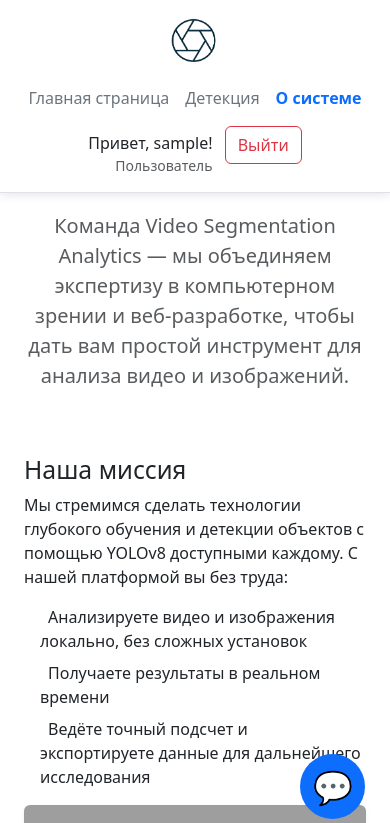
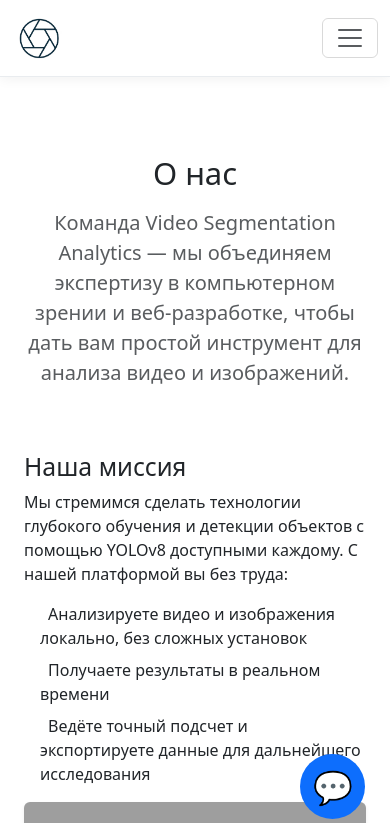
Before and after one commit to FunSkrip/VGA, a Flask app: page /about in a window 390 px wide. Shown: the top 823 px of the page. Run offline with Flask 3, Linux system fonts and the light colour scheme; the visitor is signed in with stand-in values (Sample User, id 1); grey boxes are pictures that could not be loaded.

Commit message:
fix(ui): tidy responsive header and group admin navigation

```diff
--- a/app/static/css/main.css
+++ b/app/static/css/main.css
@@ -6,7 +6,7 @@ html, body {
     display: flex;
     flex-direction: column;
     min-height: 100vh;
-    padding-top: 80px;
+    padding-top: var(--header-height, 76px);
 }
 
 .content {
@@ -24,19 +24,22 @@ footer {
 }
 
 /* HEADER */
-header {
+.vga-header {
     position: fixed;
     top: 0;
-    left: 50%;
-    transform: translateX(-50%);
+    left: 0;
+    right: 0;
     width: 100%;
-    max-width: 1340px;
-    background: white;
+    background: #fff;
     z-index: 1030;
-    box-shadow: 0 2px 10px rgba(0,0,0,0.1);
+    border-bottom: 1px solid #e9ecef;
+    box-shadow: 0 2px 12px rgba(0, 0, 0, 0.06);
     transition: transform 0.3s ease;
     will-change: transform;
-    padding: 20px;
+}
+
+.vga-header .navbar {
+    min-height: 76px;
 }
 
 .header-hidden {
@@ -44,8 +47,75 @@ header {
 }
 
 .header__img {
-    height: 48px;
-    width: 64px;
+    height: 44px;
+    width: auto;
+    max-width: 64px;
+}
+
+.vga-nav {
+    gap: 0.15rem;
+}
+
+.vga-nav .nav-link {
+    color: #5c636a;
+    font-weight: 500;
+    padding: 0.45rem 0.75rem;
+    border-radius: 0.5rem;
+    transition: color 0.15s ease, background-color 0.15s ease;
+}
+
+.vga-nav .nav-link:hover,
+.vga-nav .nav-link:focus {
+    color: #0d6efd;
+    background: #f2f6ff;
+}
+
+.vga-nav .nav-link.active {
+    color: #0d6efd;
+    background: #eef4ff;
+    font-weight: 600;
+}
+
+.vga-account {
+    white-space: nowrap;
+}
+
+.vga-account .user-badge {
+    display: inline-flex;
+    align-items: center;
+    justify-content: center;
+    width: 36px;
+    height: 36px;
+    border-radius: 50%;
+    background: #e7f1ff;
+    color: #0d6efd;
+    font-weight: 700;
+    flex: 0 0 auto;
+}
+
+.vga-flashes {
+    margin-top: 1rem;
+}
+
+@media (max-width: 991.98px) {
+    .vga-header .navbar-collapse {
+        padding: 0.75rem 0 1rem;
+    }
+
+    .vga-nav {
+        gap: 0;
+    }
+
+    .vga-nav .nav-link {
+        padding: 0.55rem 0.25rem;
+    }
+
+    .vga-account {
+        width: 100%;
+        padding-top: 0.9rem;
+        border-top: 1px solid #e9ecef;
+        white-space: normal;
+    }
 }
 
 .feature-icon {
@@ -66,11 +136,7 @@ header {
 }
 
 :root {
-    --header-height: 80px; /* Значение по умолчанию */
-}
-
-.text-end {
-    white-space: nowrap; /* Запрет переноса кнопок */
+    --header-height: 76px; /* Обновляется из header.js по фактической высоте */
 }
 
 #result-video {
--- a/app/static/js/header.js
+++ b/app/static/js/header.js
@@ -4,12 +4,19 @@ function initFixedHeader() {
     if (!header) return;
 
     let lastScroll = 0;
-    const headerHeight = header.offsetHeight;
 
-    document.documentElement.style.setProperty(
-        '--header-height',
-        `${headerHeight}px`
-    );
+    function syncHeaderHeight() {
+        document.documentElement.style.setProperty(
+            '--header-height',
+            `${header.offsetHeight}px`
+        );
+    }
+
+    syncHeaderHeight();
+    window.addEventListener('resize', function() {
+        // On mobile the collapsed menu overlays content; keep the closed height.
+        if (window.innerWidth >= 992) syncHeaderHeight();
+    });
 
     window.addEventListener('scroll', function() {
         const currentScroll = window.pageYOffset;
--- a/app/templates/base.html
+++ b/app/templates/base.html
@@ -10,65 +10,108 @@
 </head>
 <body>
 <div class="page">
-  <div class="d-flex justify-content-center">
-    <div class="container-lg">
-      <header class="d-flex flex-wrap align-items-center justify-content-center justify-content-md-between py-3 mb-4 border-bottom">
-        <div class="col-md-3 mb-2 mb-md-0">
-          <a href="{{ url_for('main.index') }}" class="d-inline-flex link-body-emphasis text-decoration-none">
+  <header class="vga-header">
+    <div class="container-xl">
+      <nav class="navbar navbar-expand-lg navbar-light p-0">
+        <a class="navbar-brand d-flex align-items-center" href="{{ url_for('main.index') }}">
           <img class="header__img" src="{{ url_for('static', filename='img/logo.png') }}" alt="VGA">
         </a>
-        </div>
-        <ul class="nav col-12 col-md-auto mb-2 justify-content-center mb-md-0">
-          <li><a href="{{ url_for('main.index') }}" class="nav-link px-2 {% if request.endpoint == 'main.index' %}link-primary fw-bold{% else %}link-secondary{% endif %}">Главная страница</a></li>
+
+        <button class="navbar-toggler" type="button" data-bs-toggle="collapse"
+                data-bs-target="#vgaMainNav" aria-controls="vgaMainNav"
+                aria-expanded="false" aria-label="Открыть меню">
+          <span class="navbar-toggler-icon"></span>
+        </button>
+
+        <div class="collapse navbar-collapse" id="vgaMainNav">
+          <ul class="navbar-nav vga-nav mx-auto mb-2 mb-lg-0">
+            <li class="nav-item">
+              <a class="nav-link {% if request.endpoint == 'main.index' %}active{% endif %}"
+                 href="{{ url_for('main.index') }}">Главная</a>
+            </li>
             {% if current_user.is_authenticated and current_user.role in ['user', 'admin'] %}
-          <li><a href="{{ url_for('analysis.analysis_page') }}" class="nav-link px-2 {% if request.endpoint and request.endpoint.startswith('analysis.') %}link-primary fw-bold{% else %}link-secondary{% endif %}">Детекция</a></li>
+            <li class="nav-item">
+              <a class="nav-link {% if request.endpoint and request.endpoint.startswith('analysis.') %}active{% endif %}"
+                 href="{{ url_for('analysis.analysis_page') }}">Детекция</a>
+            </li>
             {% endif %}
-          <li><a href="{{ url_for('main.about') }}" class="nav-link px-2 {% if request.endpoint == 'main.about' %}link-primary fw-bold{% else %}link-secondary{% endif %}">О системе</a></li>
+            <li class="nav-item">
+              <a class="nav-link {% if request.endpoint == 'main.about' %}active{% endif %}"
+                 href="{{ url_for('main.about') }}">О системе</a>
+            </li>
+
             {% if current_user.is_authenticated and current_user.role == 'admin' %}
-          <li><a href="{{ url_for('admin.dashboard') }}" class="nav-link px-2 {% if request.endpoint and request.endpoint.startswith('admin.') %}link-primary fw-bold{% else %}link-secondary{% endif %}">Администрирование</a></li>
-          <li><a href="{{ url_for('models_admin.index') }}" class="nav-link px-2 {% if request.endpoint and request.endpoint.startswith('models_admin.') %}link-primary fw-bold{% else %}link-secondary{% endif %}">Модели</a></li>
-          {% endif %}
-          {% if current_user.is_authenticated and current_user.role in ['admin', 'auditor'] %}
-          <li><a href="{{ url_for('audit.logs') }}" class="nav-link px-2 {% if request.endpoint == 'audit.logs' %}link-primary fw-bold{% else %}link-secondary{% endif %}">Журнал аудита</a></li>
+            {% set admin_section = request.endpoint and (request.endpoint.startswith('admin.') or request.endpoint.startswith('models_admin.') or request.endpoint == 'audit.logs') %}
+            <li class="nav-item dropdown">
+              <a class="nav-link dropdown-toggle {% if admin_section %}active{% endif %}" href="#"
+                 role="button" data-bs-toggle="dropdown" aria-expanded="false">Администрирование</a>
+              <ul class="dropdown-menu dropdown-menu-end shadow-sm">
+                <li><a class="dropdown-item {% if request.endpoint == 'admin.dashboard' %}active{% endif %}"
+                       href="{{ url_for('admin.dashboard') }}">Панель управления</a></li>
+                <li><a class="dropdown-item {% if request.endpoint == 'admin.users' %}active{% endif %}"
+                       href="{{ url_for('admin.users') }}">Пользователи</a></li>
+                <li><a class="dropdown-item {% if request.endpoint == 'admin.files' %}active{% endif %}"
+                       href="{{ url_for('admin.files') }}">Файлы пользователей</a></li>
+                <li><a class="dropdown-item {% if request.endpoint and request.endpoint.startswith('models_admin.') %}active{% endif %}"
+                       href="{{ url_for('models_admin.index') }}">Модели YOLO</a></li>
+                <li><hr class="dropdown-divider"></li>
+                <li><a class="dropdown-item {% if request.endpoint == 'audit.logs' %}active{% endif %}"
+                       href="{{ url_for('audit.logs') }}">Журнал аудита</a></li>
+              </ul>
+            </li>
+            {% elif current_user.is_authenticated and current_user.role == 'auditor' %}
+            <li class="nav-item">
+              <a class="nav-link {% if request.endpoint == 'audit.logs' %}active{% endif %}"
+                 href="{{ url_for('audit.logs') }}">Журнал аудита</a>
+            </li>
             {% endif %}
           </ul>
-        <div class="col-md-3 text-end">
+
+          <div class="vga-account d-flex align-items-center gap-2 ms-lg-3 mt-3 mt-lg-0">
             {% if current_user.is_authenticated %}
-            <div class="d-inline-flex flex-column align-items-end me-2">
-              <span>Привет, {{ current_user.username }}!</span>
-              <small class="text-muted">{{ current_user.role_label }}{% if current_user.is_blocked %} · заблокирован{% endif %}</small>
+              <span class="user-badge" aria-hidden="true">{{ current_user.username[:1]|upper }}</span>
+              <div class="lh-sm">
+                <div class="fw-semibold">{{ current_user.username }}</div>
+                <small class="text-muted">
+                  {{ current_user.role_label }}{% if current_user.is_blocked %} · заблокирован{% endif %}
+                </small>
               </div>
-            <form method="post" action="{{ url_for('auth.logout') }}" class="d-inline">
+              <form method="post" action="{{ url_for('auth.logout') }}" class="ms-1">
                 {{ logout_form.hidden_tag() }}
-              <button type="submit" class="btn btn-outline-danger">Выйти</button>
+                <button type="submit" class="btn btn-sm btn-outline-danger">Выйти</button>
               </form>
             {% else %}
-            <a href="{{ url_for('auth.login') }}" class="btn btn-outline-primary me-2">Войти</a>
-            <a href="{{ url_for('auth.register') }}" class="btn btn-primary">Зарегистрироваться</a>
+              <a href="{{ url_for('auth.login') }}" class="btn btn-sm btn-outline-primary">Войти</a>
+              <a href="{{ url_for('auth.register') }}" class="btn btn-sm btn-primary">Регистрация</a>
             {% endif %}
           </div>
+        </div>
+      </nav>
+    </div>
   </header>
+
   {% with messages = get_flashed_messages(with_categories=true) %}
     {% if messages %}
+    <div class="container-xl vga-flashes">
       {% for category, message in messages %}
         <div class="alert alert-{{ category }} alert-dismissible fade show" role="alert">
           {{ message }}
           <button type="button" class="btn-close" data-bs-dismiss="alert" aria-label="Закрыть"></button>
         </div>
       {% endfor %}
+    </div>
     {% endif %}
   {% endwith %}
-    </div>
-  </div>
-  <div class="content"><div class="container">{% block content %}{% endblock %}</div></div>
-  <div class="container">
+
+  <div class="content"><div class="container-xl">{% block content %}{% endblock %}</div></div>
+
+  <div class="container-xl">
     <footer class="d-flex flex-wrap justify-content-between align-items-center py-3 my-4 border-top">
-      <div class="d-flex align-items-center">
       <span class="text-body-secondary">© 2026 Video Segmentation Analytics (VGA)</span>
-      </div>
     </footer>
   </div>
 </div>
+
 <script src="https://cdn.jsdelivr.net/npm/bootstrap@5.3.5/dist/js/bootstrap.bundle.min.js" crossorigin="anonymous"></script>
 <script src="{{ url_for('static', filename='js/header.js') }}"></script>
 {% block scripts %}{% endblock %}
```
Lines whose indentation alone changed are shown as unchanged.
